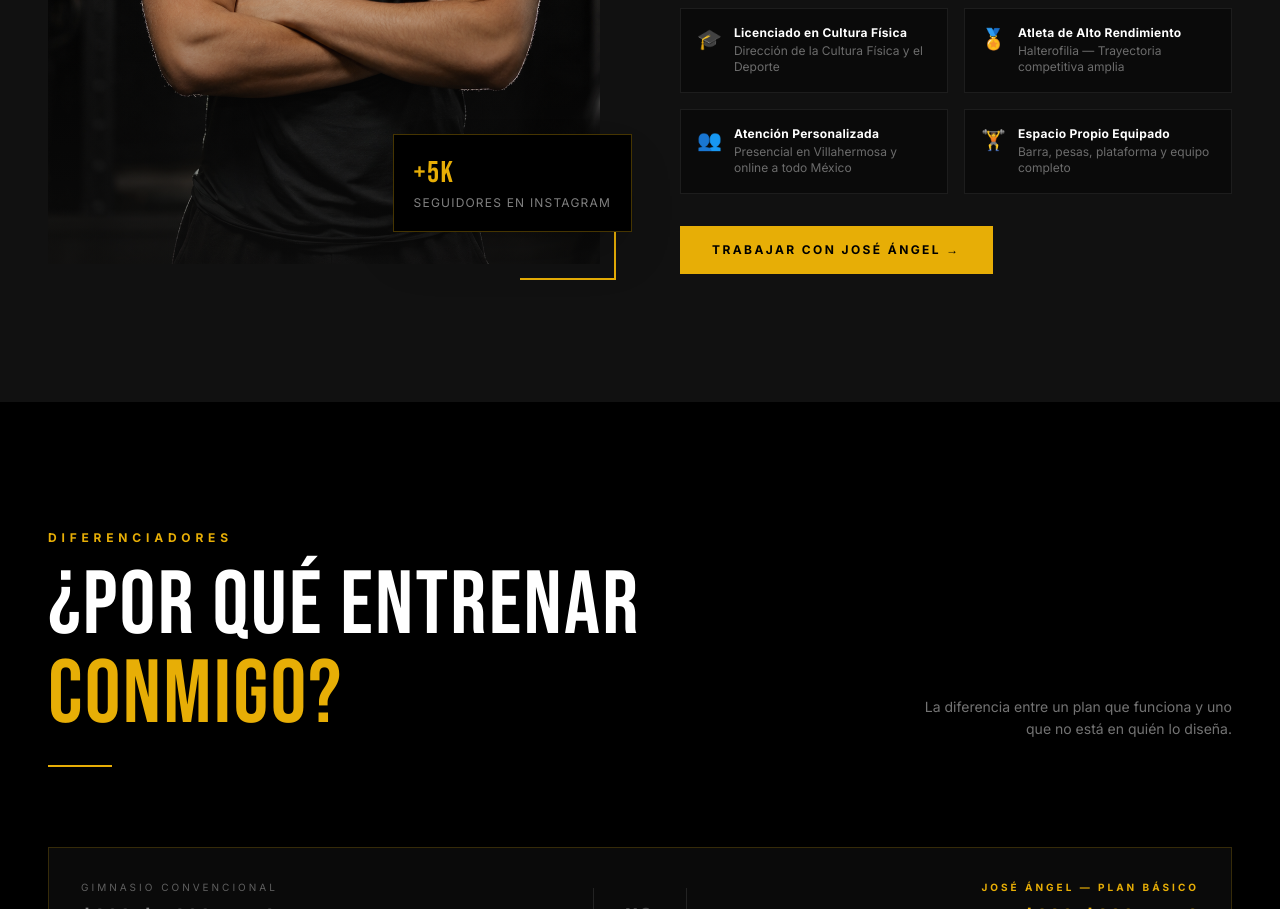
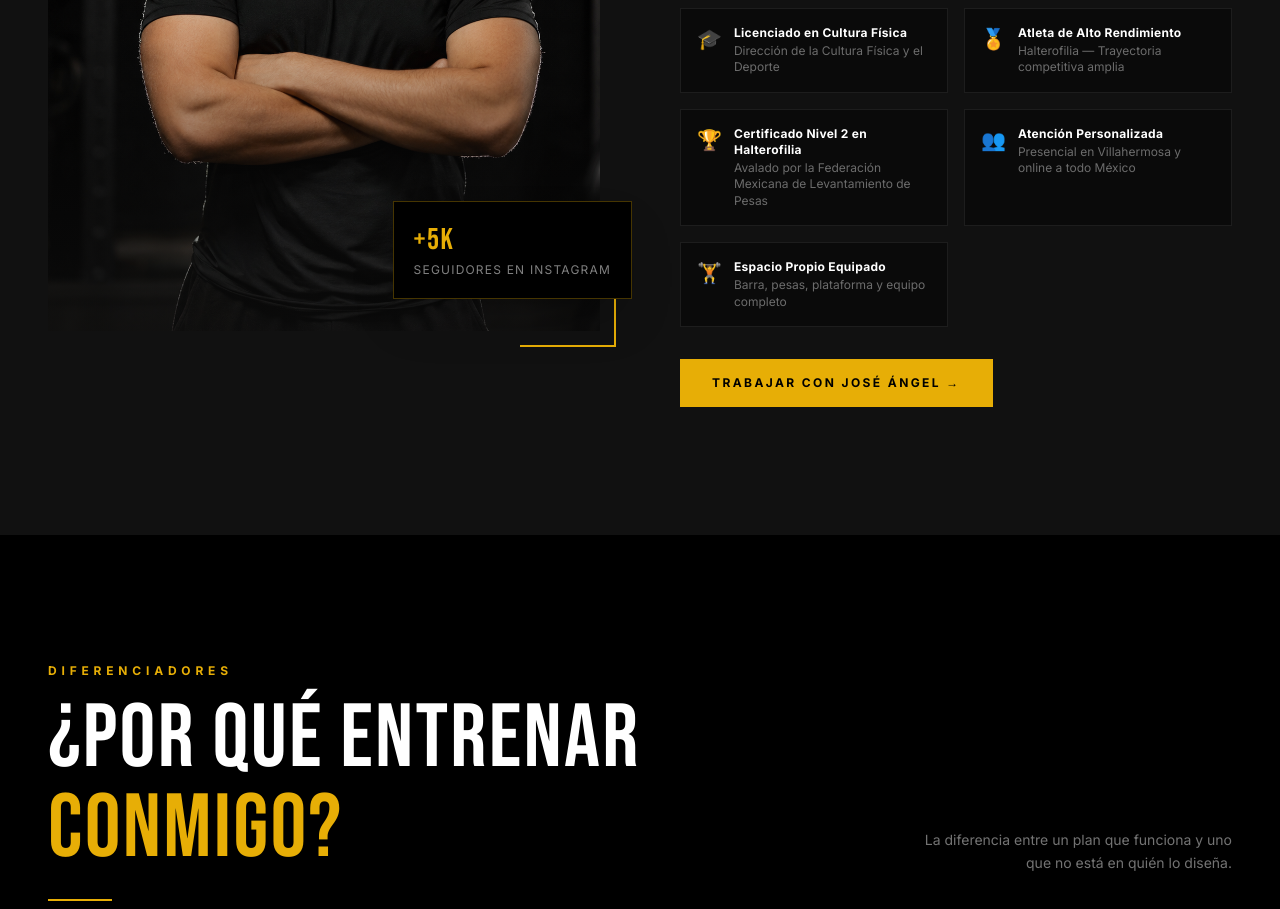
Before and after one commit to DorisMaltes/jose-angel-training, a Next.js app: page / in a window 1280 px wide. Shown: the part 3620-4529 px from the top of the page. Built offline with nearby package versions, Linux system fonts and the light colour scheme.

Commit message:
auto: update About.tsx

```diff
--- a/components/About.tsx
+++ b/components/About.tsx
@@ -10,6 +10,11 @@ const credentials = [
     icon: '🏅',
     title: 'Atleta de Alto Rendimiento',
     desc: 'Halterofilia — Trayectoria competitiva amplia',
+  },
+  {
+    icon: '🏆',
+    title: 'Certificado Nivel 2 en Halterofilia',
+    desc: 'Avalado por la Federación Mexicana de Levantamiento de Pesas',
   },
   {
     icon: '👥',
```
